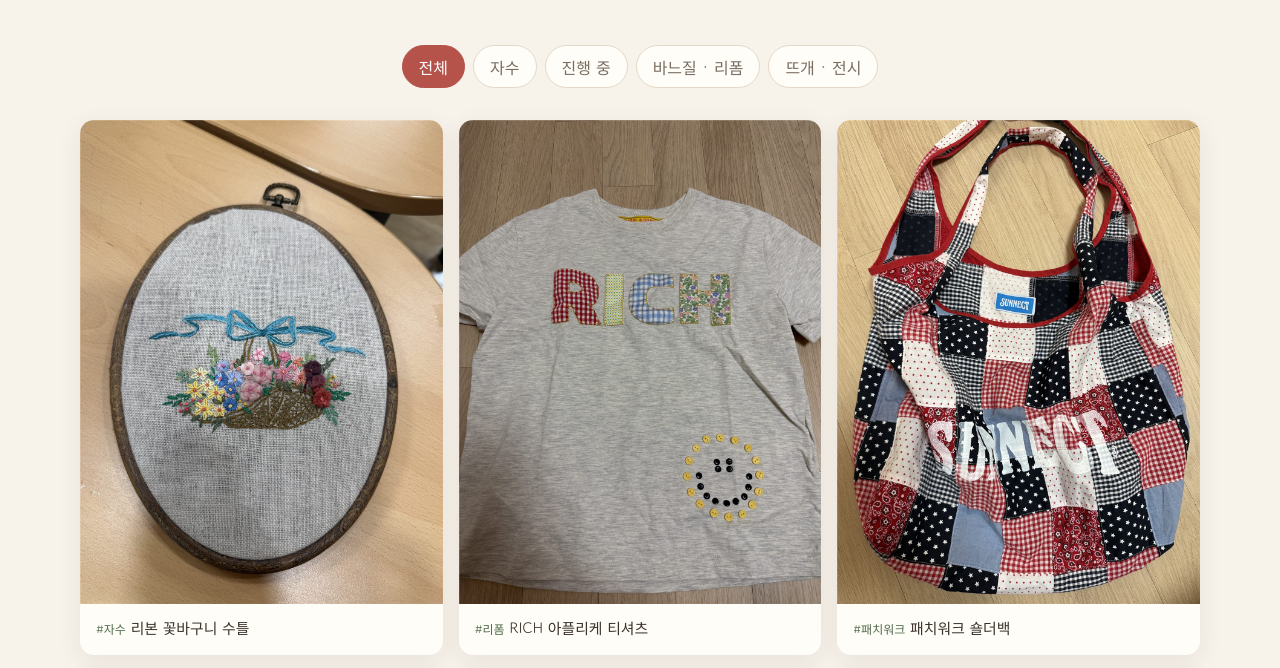
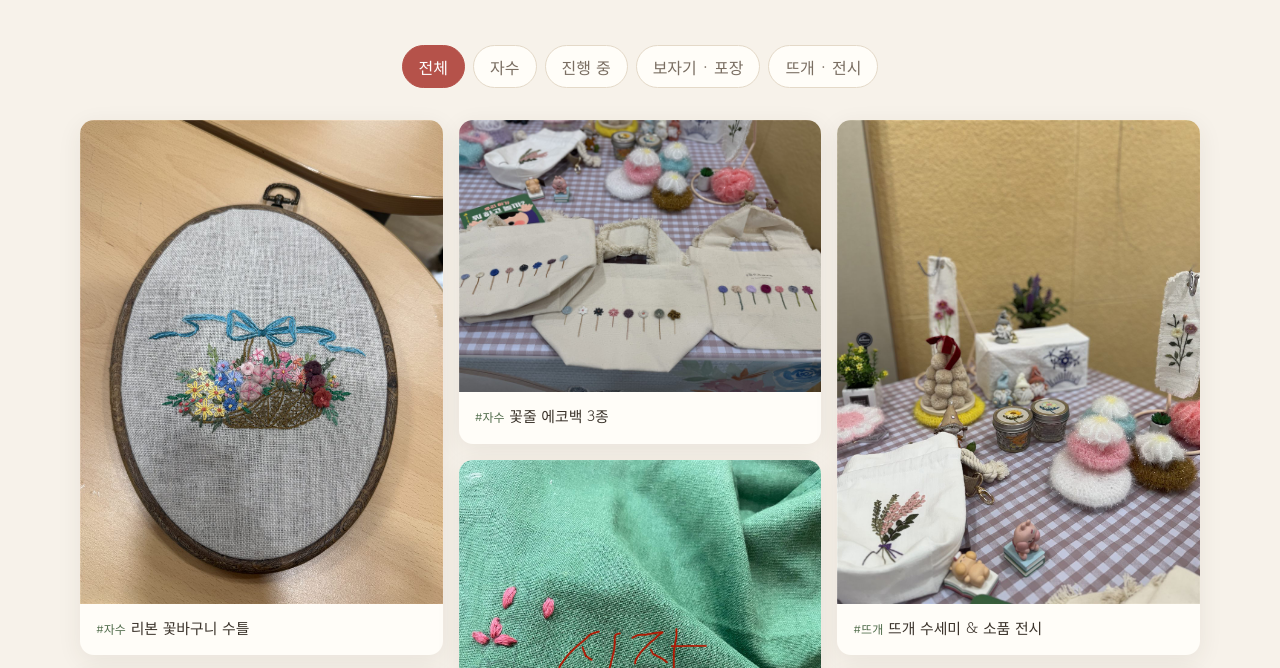
Before and after one commit to elecpug77-web/jasuclub_test, a plain HTML site: page gallery.html in a window 1280 px wide. Shown: the part 275-943 px from the top of the page. Drawn offline with Linux system fonts and the light colour scheme; a web font is replaced by a local one.

Commit message:
아플리케 티셔츠, 패치워크 숄더백 사진 제외

```diff
--- a/css/style.css
+++ b/css/style.css
@@ -220,6 +220,7 @@ a { color: inherit; }
 .t-photos { display: grid; grid-template-columns: repeat(auto-fit, minmax(180px, 1fr)); gap: 12px; }
 .t-photos img { border-radius: 10px; aspect-ratio: 4 / 3; object-fit: cover; width: 100%; }
 .t-photos.tall img { aspect-ratio: 3 / 4; }
+.t-photos img:only-child { max-width: 320px; }
 @media (max-width: 520px) {
   .t-photos { grid-template-columns: 1fr 1fr; gap: 8px; }
   .t-item { padding-left: 48px; }
--- a/gallery.html
+++ b/gallery.html
@@ -35,7 +35,7 @@
       <button class="active" data-filter="all">전체</button>
       <button data-filter="embroidery">자수</button>
       <button data-filter="wip">진행 중</button>
-      <button data-filter="sewing">바느질 · 리폼</button>
+      <button data-filter="sewing">보자기 · 포장</button>
       <button data-filter="knit">뜨개 · 전시</button>
     </div>
 
@@ -52,10 +52,6 @@
         <img src="images/img_6992.jpg" alt="for you 자수 손거울" loading="lazy">
         <figcaption><span class="tag">#자수</span><span class="title">‘for you’ 꽃 손거울</span></figcaption>
       </figure>
-      <figure data-cat="sewing">
-        <img src="images/img_1154.jpg" alt="체크 원단으로 RICH 글자를 아플리케한 티셔츠" loading="lazy">
-        <figcaption><span class="tag">#리폼</span><span class="title">RICH 아플리케 티셔츠</span></figcaption>
-      </figure>
       <figure data-cat="embroidery">
         <img src="images/img_7739.jpg" alt="작은 꽃을 수놓은 에코백 세 개" loading="lazy">
         <figcaption><span class="tag">#자수</span><span class="title">꽃줄 에코백 3종</span></figcaption>
@@ -67,10 +63,6 @@
       <figure data-cat="embroidery">
         <img src="images/img_6712.jpg" alt="흰 리넨에 수놓은 풀잎과 나뭇잎" loading="lazy">
         <figcaption><span class="tag">#자수</span><span class="title">풀잎 스티치 연습</span></figcaption>
-      </figure>
-      <figure data-cat="sewing">
-        <img src="images/img_1153.jpg" alt="빨강 남색 체크 패치워크 숄더백" loading="lazy">
-        <figcaption><span class="tag">#패치워크</span><span class="title">패치워크 숄더백</span></figcaption>
       </figure>
       <figure data-cat="knit">
         <img src="images/img_7738.jpg" alt="체크 테이블 위에 놓인 뜨개 수세미와 자수 소품들" loading="lazy">
```
Also changed, not shown: activity.html (+1 -3 lines), images/img_1153.jpg (deleted), images/img_1154.jpg (deleted).
